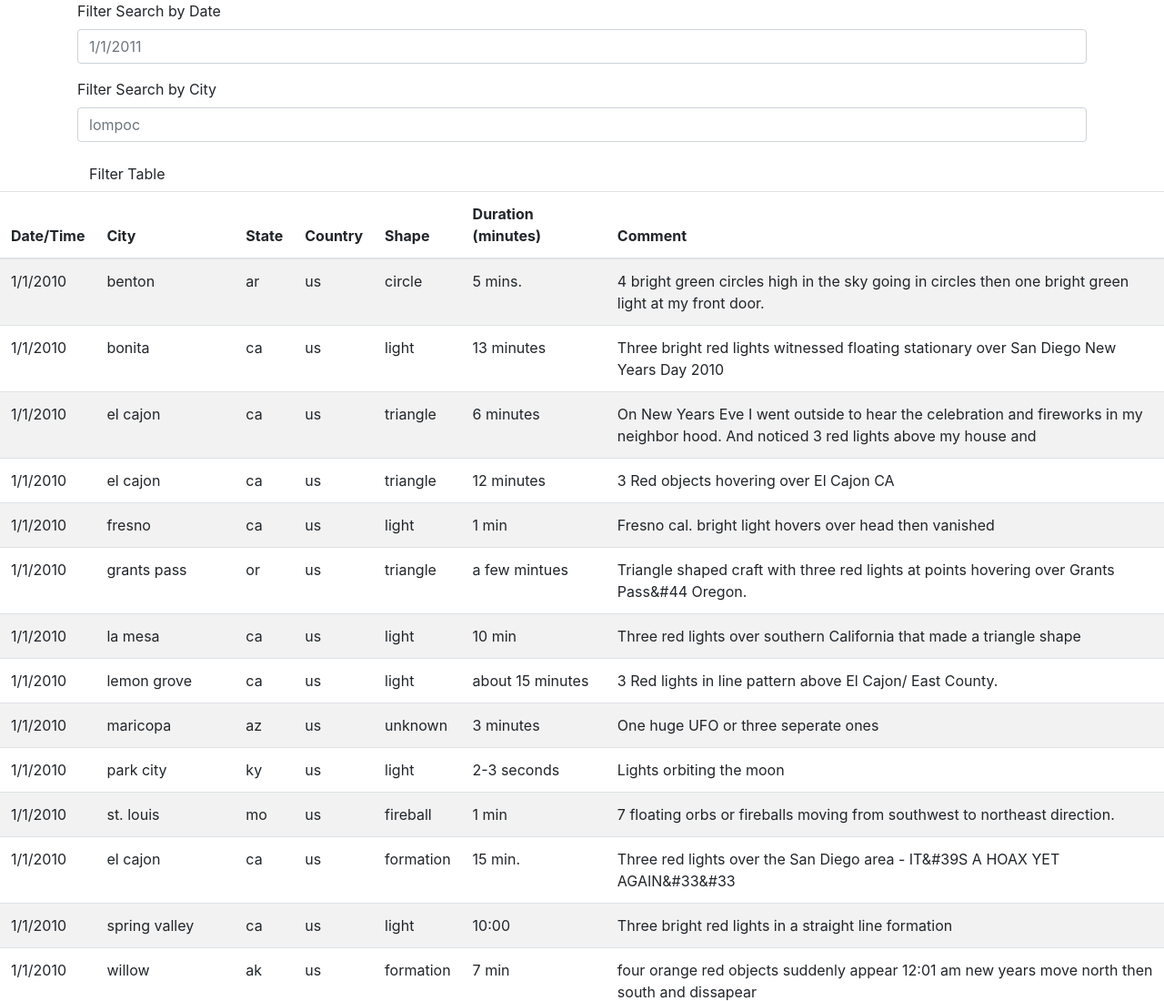
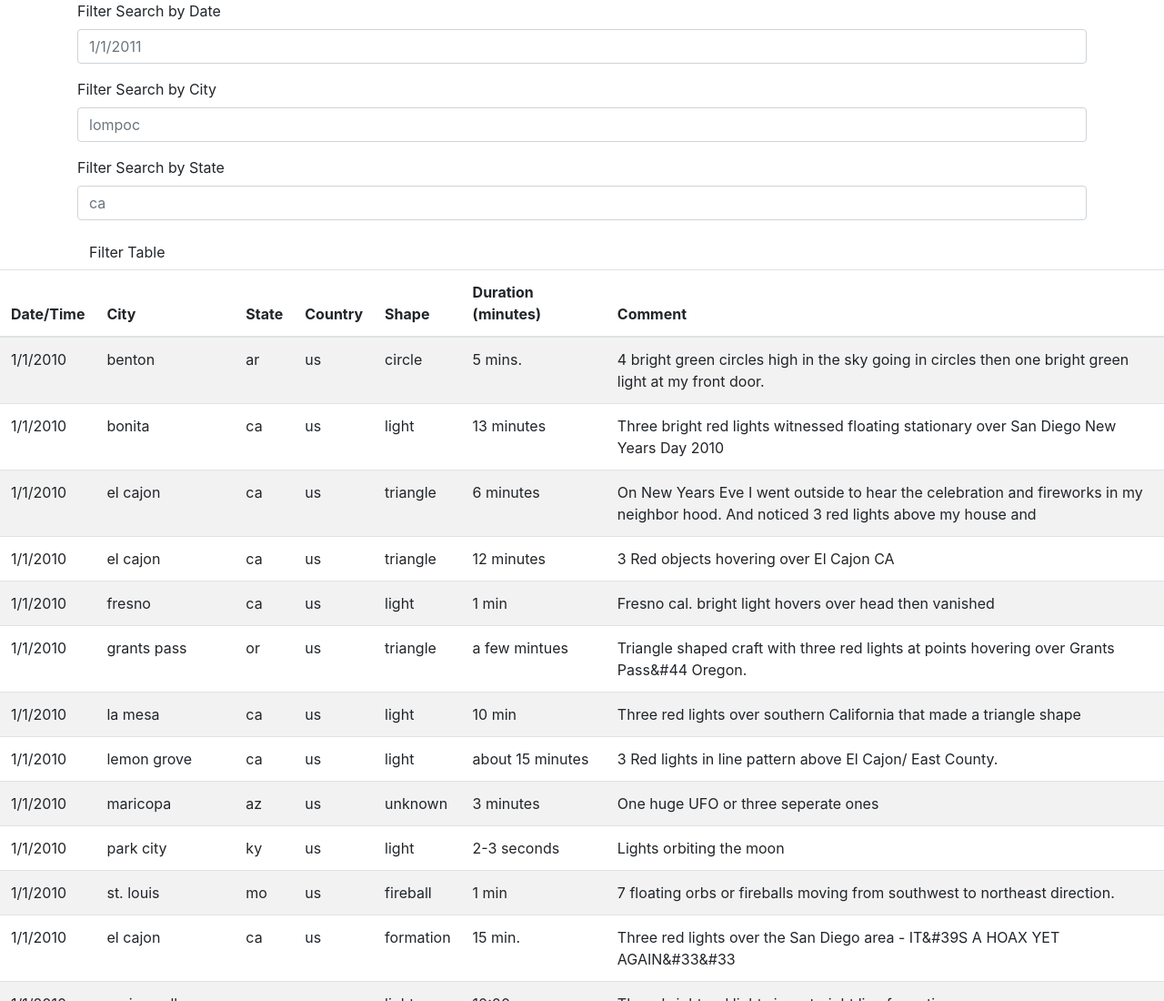
Before and after one commit to ball4410/javascript-challenge, a plain HTML site: page UFO-level-2/index.html in a window 1280 px wide. Shown: the top 1100 px of the page at 91% size. Drawn offline with nearby package versions, Linux system fonts and the light colour scheme.

Commit message:
Added filter for state

```diff
--- a/UFO-level-2/index.html
+++ b/UFO-level-2/index.html
@@ -19,6 +19,10 @@
                         <div class="filter form-group">
                             <label for="city">Filter Search by City</label>
                             <input class="form-control" id="city" type="text" placeholder="lompoc">
+                        </div>
+                        <div class="filter form-group">
+                            <label for="state">Filter Search by State</label>
+                            <input class="form-control" id="state" type="text" placeholder="ca">
                         </div>
                         <button id="button" type="button" class="btn btn-default">Filter Table</button>
                     </form>
```
